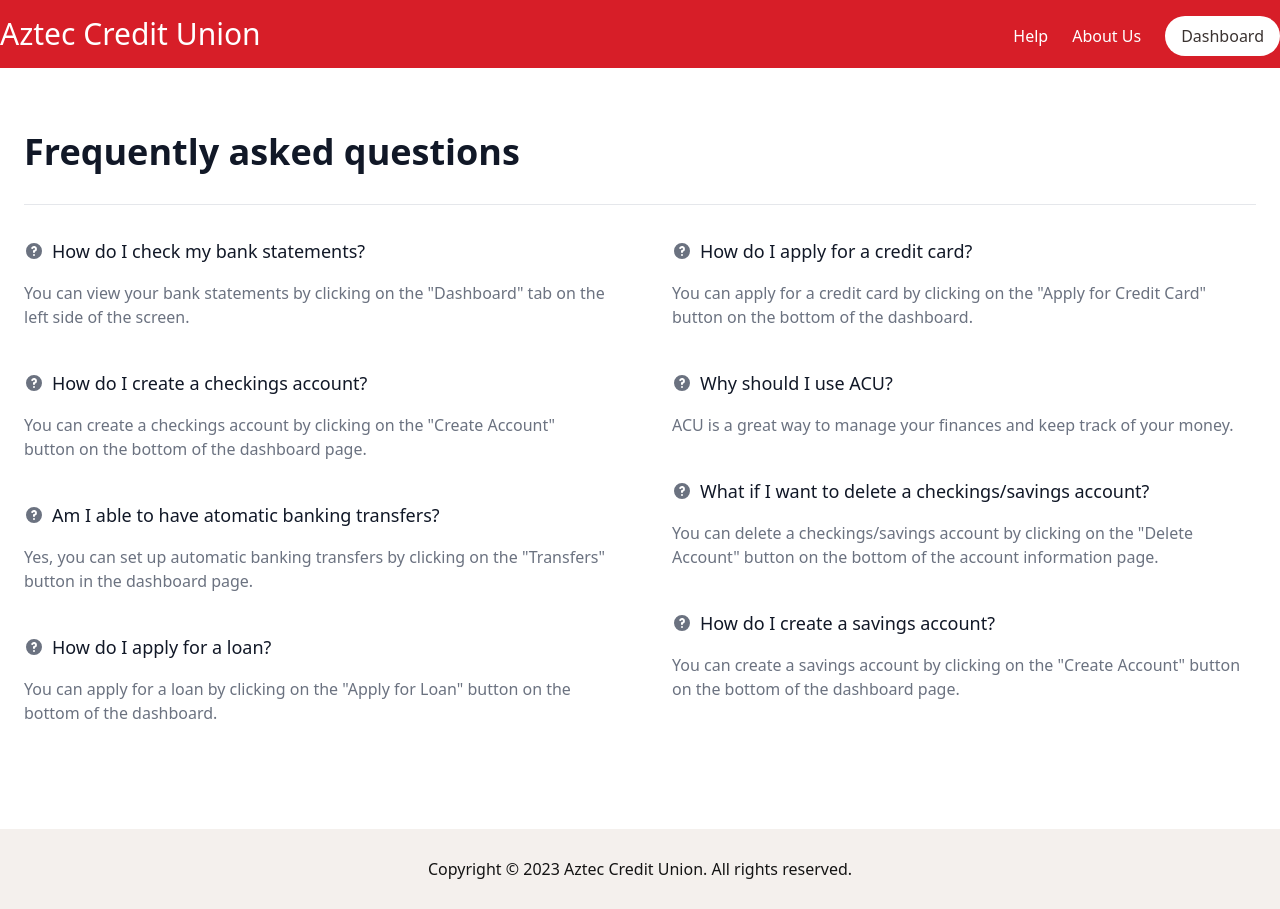
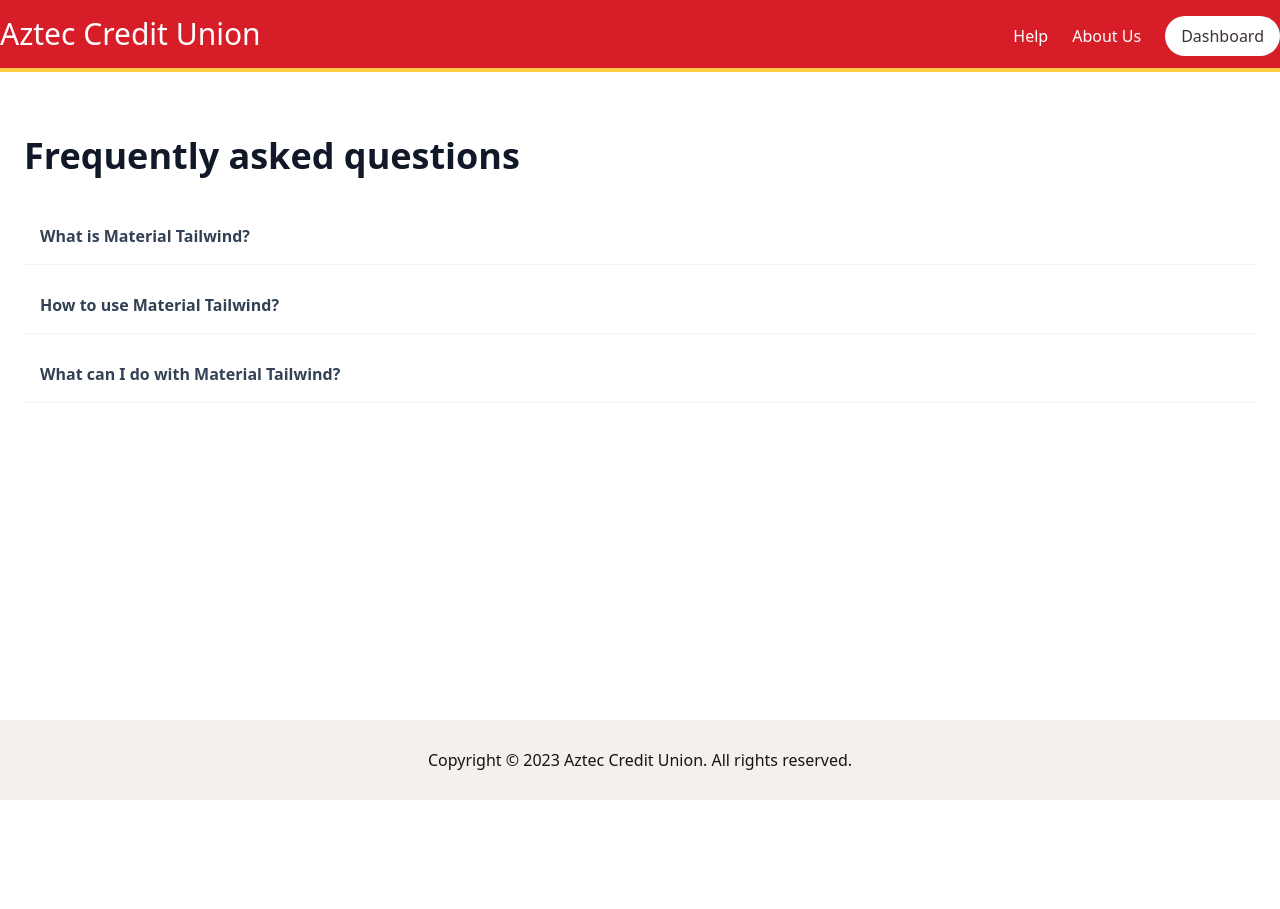
Before and after one commit to junioryono/Bank-Website, a React (Vite) app in the folder frontend/: page /help in a window 1280 px wide. After the commit the page ends 800 px from the top, so only its background shows below. Built offline with nearby package versions, Linux system fonts and the light colour scheme.

Commit message:
Testing accordion style

```diff
--- a/frontend/src/pages/help.jsx
+++ b/frontend/src/pages/help.jsx
@@ -3,174 +3,69 @@
       <section className="bg-white">
          <div className="py-8 px-4 mx-auto max-w-screen-xl sm:py-16 lg:px-6">
             <h2 className="mb-8 text-4xl font-extrabold text-gray-900">Frequently asked questions</h2>
-            <div className="grid pt-8 text-left border-t border-gray-200 md:gap-16 md:grid-cols-2">
-               <div>
-                  <div className="mb-10">
-                     <h3 className="flex items-center mb-4 text-lg font-medium text-gray-900">
-                        <svg
-                           className="flex-shrink-0 mr-2 w-5 h-5 text-gray-500"
-                           fill="currentColor"
-                           viewBox="0 0 20 20"
-                           xmlns="http://www.w3.org/2000/svg"
+            <div class="relative mb-3">
+  <h6 class="mb-0">
+    <button
+      class="border-slate-100 text-slate-700 rounded-t-1 group relative flex w-full cursor-pointer items-center border-b border-solid p-4 text-left font-semibold text-dark-500 transition-all ease-in"
+      data-collapse-target="collapse-1"
     >
-                           <path
-                              fill-rule="evenodd"
-                              d="M18 10a8 8 0 11-16 0 8 8 0 0116 0zm-8-3a1 1 0 00-.867.5 1 1 0 11-1.731-1A3 3 0 0113 8a3.001 3.001 0 01-2 2.83V11a1 1 0 11-2 0v-1a1 1 0 011-1 1 1 0 100-2zm0 8a1 1 0 100-2 1 1 0 000 2z"
-                              clip-rule="evenodd"
-                           ></path>
-                        </svg>
-                        How do I check my bank statements?
-                     </h3>
-                     <p className="text-gray-500">
-                        You can view your bank statements by clicking on the "Dashboard" tab on the left side of the screen.
-                     </p>
-                  </div>
-                  <div className="mb-10">
-                     <h3 className="flex items-center mb-4 text-lg font-medium text-gray-900">
-                        <svg
-                           className="flex-shrink-0 mr-2 w-5 h-5 text-gray-500"
-                           fill="currentColor"
-                           viewBox="0 0 20 20"
-                           xmlns="http://www.w3.org/2000/svg"
+      <span>What is Material Tailwind?</span>
+      <i class="fa fa-plus absolute right-0 pt-1 text-xs group-open:opacity-0"></i>
+      <i class="fa fa-minus absolute right-0 pt-1 text-xs opacity-0 group-open:opacity-100"></i>
+    </button>
+  </h6>
+  <div
+    data-collapse="collapse-1"
+    class="h-0 overflow-hidden transition-all duration-300 ease-in-out"
   >
-                           <path
-                              fill-rule="evenodd"
-                              d="M18 10a8 8 0 11-16 0 8 8 0 0116 0zm-8-3a1 1 0 00-.867.5 1 1 0 11-1.731-1A3 3 0 0113 8a3.001 3.001 0 01-2 2.83V11a1 1 0 11-2 0v-1a1 1 0 011-1 1 1 0 100-2zm0 8a1 1 0 100-2 1 1 0 000 2z"
-                              clip-rule="evenodd"
-                           ></path>
-                        </svg>
-                        How do I create a checkings account?
-                     </h3>
-                     <p className="text-gray-500">
-                        You can create a checkings account by clicking on the "Create Account" button on the bottom of the
-                        dashboard page.
-                     </p>
-                  </div>
-                  <div className="mb-10">
-                     <h3 className="flex items-center mb-4 text-lg font-medium text-gray-900">
-                        <svg
-                           className="flex-shrink-0 mr-2 w-5 h-5 text-gray-500"
-                           fill="currentColor"
-                           viewBox="0 0 20 20"
-                           xmlns="http://www.w3.org/2000/svg"
-                        >
-                           <path
-                              fill-rule="evenodd"
-                              d="M18 10a8 8 0 11-16 0 8 8 0 0116 0zm-8-3a1 1 0 00-.867.5 1 1 0 11-1.731-1A3 3 0 0113 8a3.001 3.001 0 01-2 2.83V11a1 1 0 11-2 0v-1a1 1 0 011-1 1 1 0 100-2zm0 8a1 1 0 100-2 1 1 0 000 2z"
-                              clip-rule="evenodd"
-                           ></path>
-                        </svg>
-                        Am I able to have atomatic banking transfers?
-                     </h3>
-                     <p className="text-gray-500">
-                        Yes, you can set up automatic banking transfers by clicking on the "Transfers" button in the
-                        dashboard page.
-                     </p>
-                  </div>
-                  <div className="mb-10">
-                     <h3 className="flex items-center mb-4 text-lg font-medium text-gray-900">
-                        <svg
-                           className="flex-shrink-0 mr-2 w-5 h-5 text-gray-500"
-                           fill="currentColor"
-                           viewBox="0 0 20 20"
-                           xmlns="http://www.w3.org/2000/svg"
-                        >
-                           <path
-                              fill-rule="evenodd"
-                              d="M18 10a8 8 0 11-16 0 8 8 0 0116 0zm-8-3a1 1 0 00-.867.5 1 1 0 11-1.731-1A3 3 0 0113 8a3.001 3.001 0 01-2 2.83V11a1 1 0 11-2 0v-1a1 1 0 011-1 1 1 0 100-2zm0 8a1 1 0 100-2 1 1 0 000 2z"
-                              clip-rule="evenodd"
-                           ></path>
-                        </svg>
-                        How do I apply for a loan?
-                     </h3>
-                     <p className="text-gray-500">
-                        You can apply for a loan by clicking on the "Apply for Loan" button on the bottom of the dashboard.
-                     </p>
+    <div class="p-4 text-sm leading-normal text-blue-gray-500/80">
+      We're not always in the position that we want to be at. We're constantly
+      growing. We're constantly making mistakes. We're constantly trying to
+      express ourselves and actualize our dreams.
     </div>
   </div>
-               <div>
-                  <div className="mb-10">
-                     <h3 className="flex items-center mb-4 text-lg font-medium text-gray-900">
-                        <svg
-                           className="flex-shrink-0 mr-2 w-5 h-5 text-gray-500"
-                           fill="currentColor"
-                           viewBox="0 0 20 20"
-                           xmlns="http://www.w3.org/2000/svg"
+</div>
+<div class="relative mb-3">
+  <h6 class="mb-0">
+    <button
+      class="border-slate-100 text-slate-700 rounded-t-1 group relative flex w-full cursor-pointer items-center border-b border-solid p-4 text-left font-semibold text-dark-500 transition-all ease-in"
+      data-collapse-target="collapse-2"
     >
-                           <path
-                              fill-rule="evenodd"
-                              d="M18 10a8 8 0 11-16 0 8 8 0 0116 0zm-8-3a1 1 0 00-.867.5 1 1 0 11-1.731-1A3 3 0 0113 8a3.001 3.001 0 01-2 2.83V11a1 1 0 11-2 0v-1a1 1 0 011-1 1 1 0 100-2zm0 8a1 1 0 100-2 1 1 0 000 2z"
-                              clip-rule="evenodd"
-                           ></path>
-                        </svg>
-                        How do I apply for a credit card?
-                     </h3>
-                     <p className="text-gray-500">
-                        You can apply for a credit card by clicking on the "Apply for Credit Card" button on the bottom of
-                        the dashboard.
-                     </p>
+      <span>How to use Material Tailwind?</span>
+      <i class="fa fa-plus absolute right-0 pt-1 text-xs group-open:opacity-0"></i>
+      <i class="fa fa-minus absolute right-0 pt-1 text-xs opacity-0 group-open:opacity-100"></i>
+    </button>
+  </h6>
+  <div
+    data-collapse="collapse-2"
+    class="h-0 overflow-hidden transition-all duration-300 ease-in-out"
+  >
+    <div class="p-4 text-sm leading-normal text-blue-gray-500/80">
+      We're not always in the position that we want to be at. We're constantly
+      growing. We're constantly making mistakes. We're constantly trying to
+      express ourselves and actualize our dreams.
     </div>
-                  <div className="mb-10">
-                     <h3 className="flex items-center mb-4 text-lg font-medium text-gray-900">
-                        <svg
-                           className="flex-shrink-0 mr-2 w-5 h-5 text-gray-500"
-                           fill="currentColor"
-                           viewBox="0 0 20 20"
-                           xmlns="http://www.w3.org/2000/svg"
+  </div>
+</div>
+<div class="relative mb-3">
+  <h6 class="mb-0">
+    <button
+      class="border-slate-100 text-slate-700 rounded-t-1 group relative flex w-full cursor-pointer items-center border-b border-solid p-4 text-left font-semibold text-dark-500 transition-all ease-in"
+      data-collapse-target="collapse-3"
     >
-                           <path
-                              fill-rule="evenodd"
-                              d="M18 10a8 8 0 11-16 0 8 8 0 0116 0zm-8-3a1 1 0 00-.867.5 1 1 0 11-1.731-1A3 3 0 0113 8a3.001 3.001 0 01-2 2.83V11a1 1 0 11-2 0v-1a1 1 0 011-1 1 1 0 100-2zm0 8a1 1 0 100-2 1 1 0 000 2z"
-                              clip-rule="evenodd"
-                           ></path>
-                        </svg>
-                        Why should I use ACU?
-                     </h3>
-                     <p className="text-gray-500">
-                        ACU is a great way to manage your finances and keep track of your money.
-                     </p>
-                  </div>
-                  <div className="mb-10">
-                     <h3 className="flex items-center mb-4 text-lg font-medium text-gray-900">
-                        <svg
-                           className="flex-shrink-0 mr-2 w-5 h-5 text-gray-500"
-                           fill="currentColor"
-                           viewBox="0 0 20 20"
-                           xmlns="http://www.w3.org/2000/svg"
+      <span>What can I do with Material Tailwind?</span>
+      <i class="fa fa-plus absolute right-0 pt-1 text-xs group-open:opacity-0"></i>
+      <i class="fa fa-minus absolute right-0 pt-1 text-xs opacity-0 group-open:opacity-100"></i>
+    </button>
+  </h6>
+  <div
+    data-collapse="collapse-3"
+    class="h-0 overflow-hidden transition-all duration-300 ease-in-out"
   >
-                           <path
-                              fill-rule="evenodd"
-                              d="M18 10a8 8 0 11-16 0 8 8 0 0116 0zm-8-3a1 1 0 00-.867.5 1 1 0 11-1.731-1A3 3 0 0113 8a3.001 3.001 0 01-2 2.83V11a1 1 0 11-2 0v-1a1 1 0 011-1 1 1 0 100-2zm0 8a1 1 0 100-2 1 1 0 000 2z"
-                              clip-rule="evenodd"
-                           ></path>
-                        </svg>
-                        What if I want to delete a checkings/savings account?
-                     </h3>
-                     <p className="text-gray-500">
-                        You can delete a checkings/savings account by clicking on the "Delete Account" button on the bottom
-                        of the account information page.
-                     </p>
-                  </div>
-                  <div className="mb-10">
-                     <h3 className="flex items-center mb-4 text-lg font-medium text-gray-900">
-                        <svg
-                           className="flex-shrink-0 mr-2 w-5 h-5 text-gray-500"
-                           fill="currentColor"
-                           viewBox="0 0 20 20"
-                           xmlns="http://www.w3.org/2000/svg"
-                        >
-                           <path
-                              fill-rule="evenodd"
-                              d="M18 10a8 8 0 11-16 0 8 8 0 0116 0zm-8-3a1 1 0 00-.867.5 1 1 0 11-1.731-1A3 3 0 0113 8a3.001 3.001 0 01-2 2.83V11a1 1 0 11-2 0v-1a1 1 0 011-1 1 1 0 100-2zm0 8a1 1 0 100-2 1 1 0 000 2z"
-                              clip-rule="evenodd"
-                           ></path>
-                        </svg>
-                        How do I create a savings account?
-                     </h3>
-                     <p className="text-gray-500">
-                        You can create a savings account by clicking on the "Create Account" button on the bottom of the
-                        dashboard page.
-                     </p>
+    <div class="p-4 text-sm leading-normal text-blue-gray-500/80">
+      We're not always in the position that we want to be at. We're constantly
+      growing. We're constantly making mistakes. We're constantly trying to
+      express ourselves and actualize our dreams.
     </div>
   </div>
 </div>
```
Lines whose indentation alone changed are shown as unchanged.
